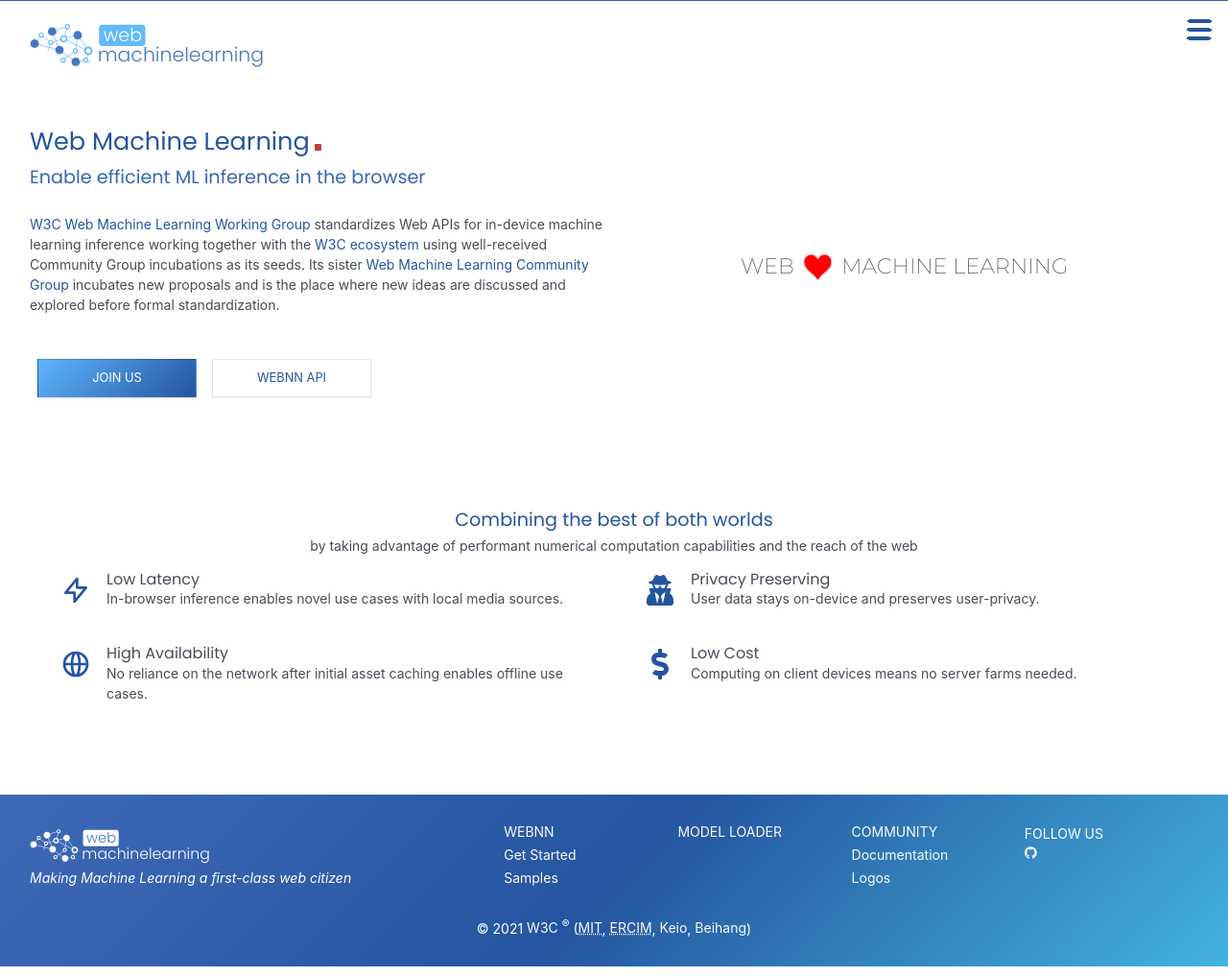
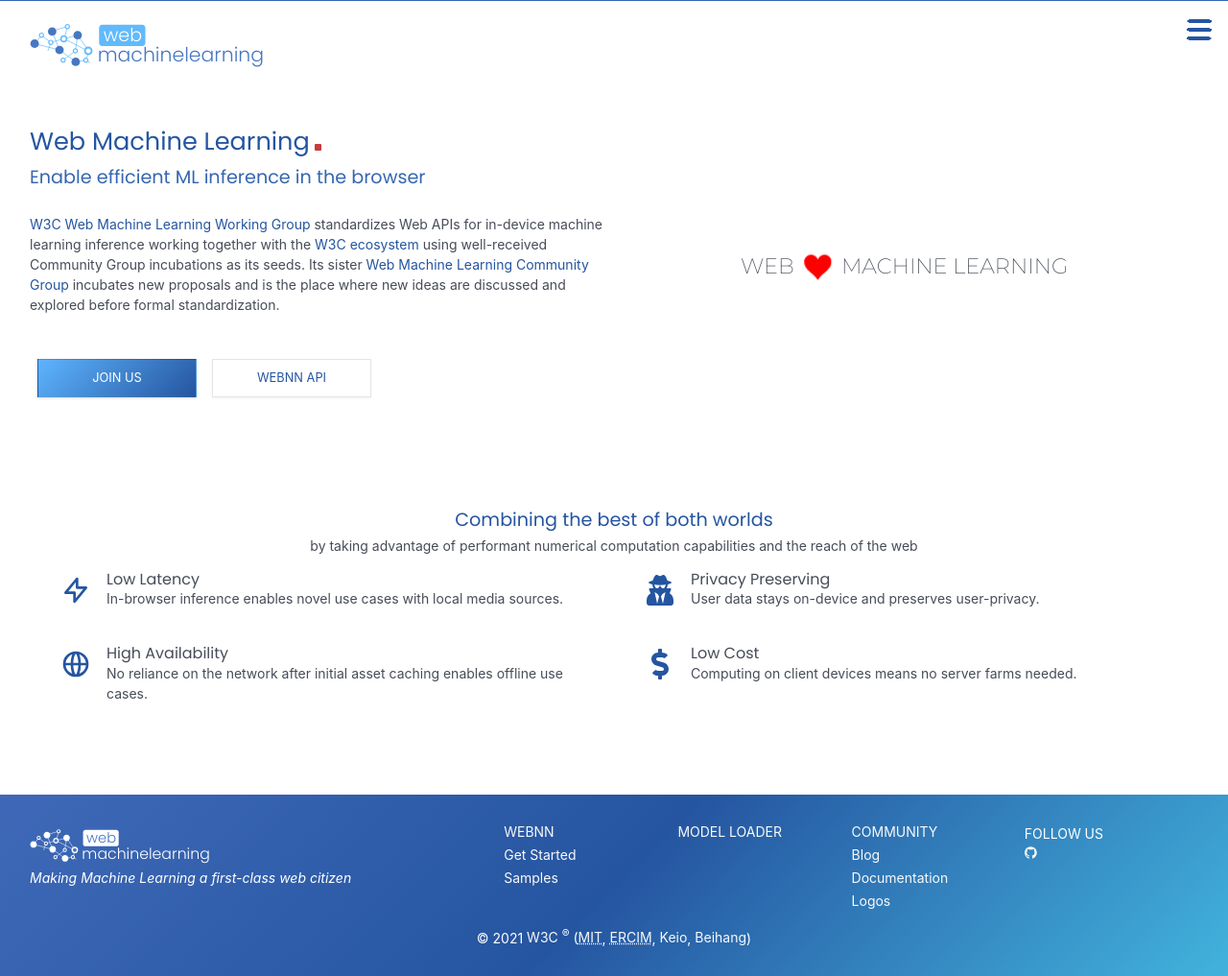
Before and after one commit to webmachinelearning/webmachinelearning.github.io, a Jekyll site: the page built from index.md, in a window 1280 px wide. Shown: the whole page at 96% size. Built offline with Jekyll 4.4.1, drawn with Linux system fonts in a browser that asks for light colours.

Commit message:
UI tuning and add blog link back

```diff
--- a/_includes/footer.html
+++ b/_includes/footer.html
@@ -24,7 +24,7 @@
           </ul>
           <ul>
             <li><a class="footer_link underline up" href="{{ 'community' | relative_url }}">Community</a></li>
-            <!-- <li><a class="footer_link underline" href="{{ 'blog' | relative_url }}">Blog</a></li> -->
+            <li><a class="footer_link underline" href="{{ 'blog' | relative_url }}">Blog</a></li>
             <li><a class="footer_link underline" href="{{ 'doc' | relative_url }}">Documentation</a>
             <!-- <li><a class="footer_link underline" href="{{ 'faq' | relative_url }}">FAQ</a> -->
             <li><a class="footer_link underline" href="{{ 'logos' | relative_url }}">Logos</a>
--- a/_includes/header.html
+++ b/_includes/header.html
@@ -41,10 +41,10 @@
                 </ol>
               </li>
               <li class="menu-item"><a class="link link--dia" href="{{ 'model-loader-intro' | relative_url }}">Model Loader</a></li>
-              <!-- <li class="menu-item"><a class="link link--dia" href="{{ 'blog' | relative_url }}">Blog</a></li> -->
+              <li class="menu-item"><a class="link link--dia" href="{{ 'blog' | relative_url }}">Blog</a></li>
               <li class="menu-item"><a class="link link--dia" href="{{ 'community' | relative_url }}">Community</a></li>
               <li class="menu-item">
-                <a class="link link--dia faq" href="https://github.com/webmachinelearning/">Running Code</a>
+                <a class="link link--dia faq" href="https://github.com/webmachinelearning/">The Running Code</a>
                 <ol class="sub-menu">
                   <li class="menu-item"><a href="https://github.com/webmachinelearning/webnn-polyfill">WebNN Polyfill</a></li>
                   <li class="menu-item"><a href="https://github.com/webmachinelearning/webnn-samples">WebNN Samples</a></li>
--- a/_sass/nav.scss
+++ b/_sass/nav.scss
@@ -68,6 +68,12 @@
     opacity: 1;
     transform: translate3d(0, 0, 0);
     transition-timing-function: cubic-bezier(0.2, 0, 0.3, 1);
+}
+
+.logo .link--dia:hover::before,
+.logo .link--dia:hover::after {
+    opacity: 0;
+    transform: none;
 }
 
 .link--dia::after {
```
